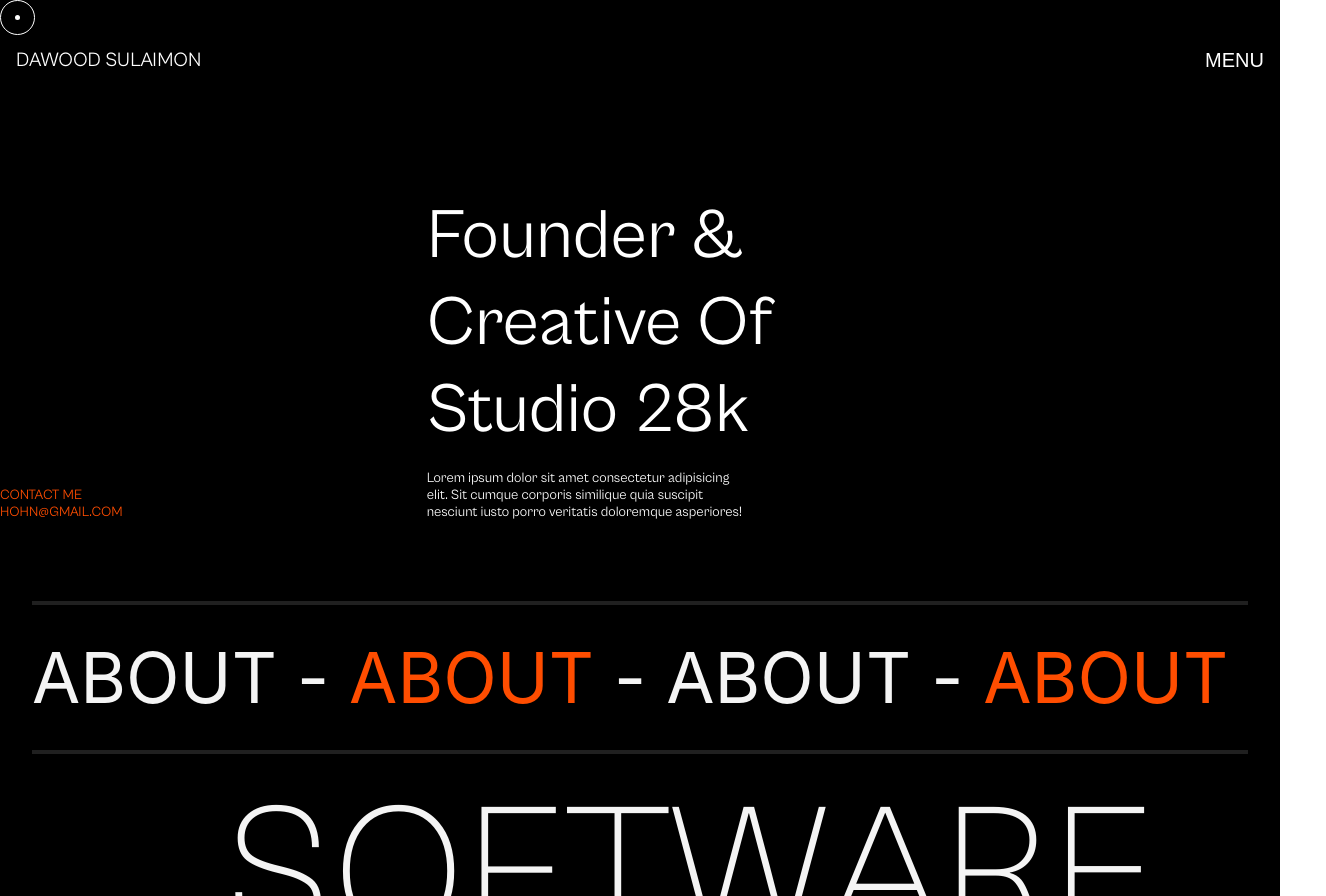
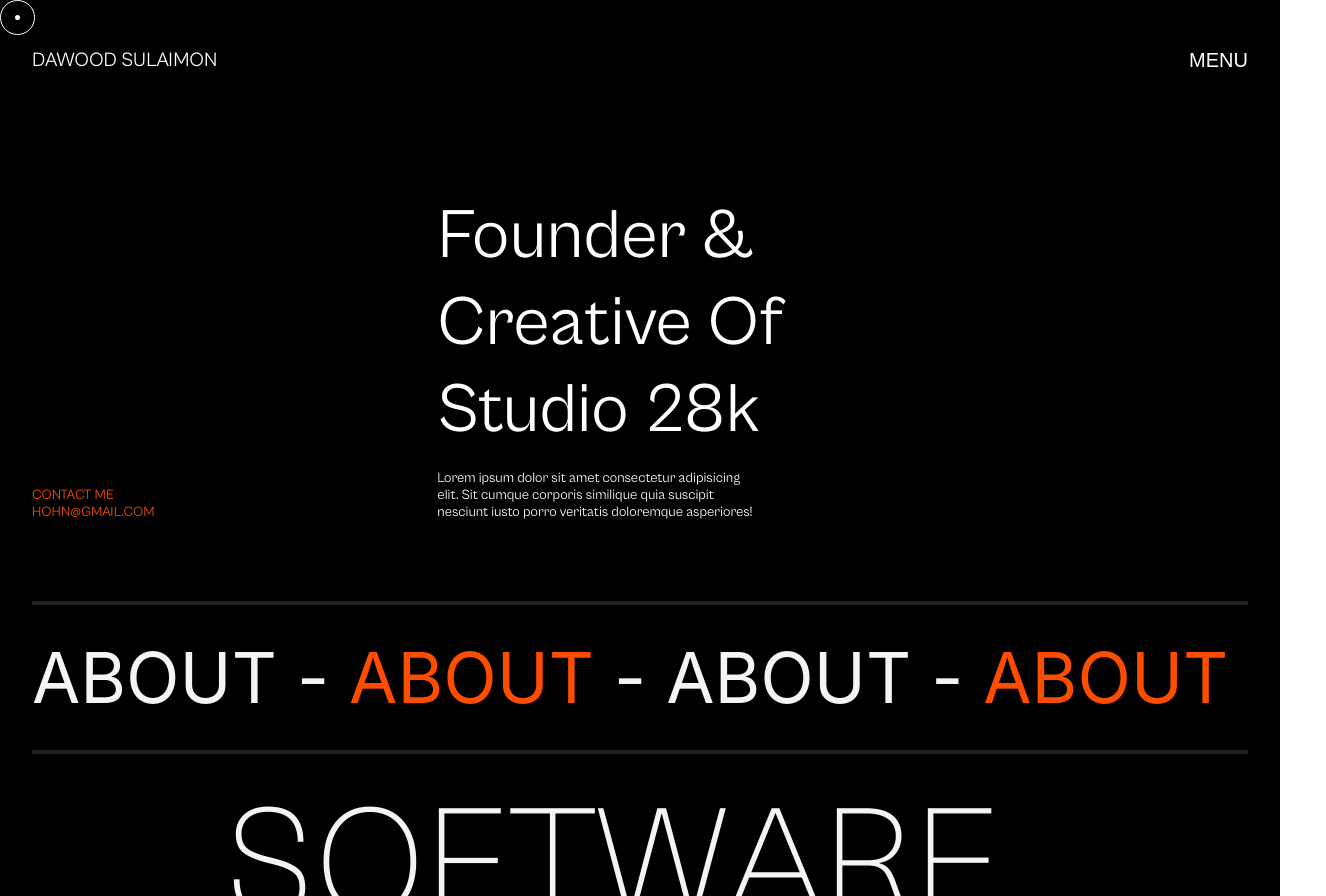
Before and after one commit to sulaimondawood/adebayo-olaonipeku, a Next.js app: page / in a window 1280 px wide. Shown: the top 896 px of the page, 1326 px wide, since content can reach past the window. Built offline with nearby package versions, Linux system fonts and the light colour scheme.

Commit message:
finished responsivesness

```diff
--- a/src/about/about.module.scss
+++ b/src/about/about.module.scss
@@ -46,6 +46,13 @@
         font-size: 180px;
         // font-size: 20vh;
         line-height: 0.85;
+
+        @media (min-width: 769px) and (max-width: 1350px) {
+          font-size: 90px;
+        }
+        @media (min-width: 1200px) and (max-width: 1350px) {
+          font-size: 150px;
+        }
 
         @include mobile {
           font-size: 90px;
--- a/src/components/hero/hero.module.scss
+++ b/src/components/hero/hero.module.scss
@@ -9,6 +9,7 @@
   height: 50vh;
   align-items: flex-end;
   font-family: $font-grotesk;
+  padding: 0 2rem;
 
   @include mobile {
     padding: 0 1rem;
--- a/src/components/navigation/index.tsx
+++ b/src/components/navigation/index.tsx
@@ -57,7 +57,7 @@ const Navigation = () => {
             }}
             className={styles.btn}
           >
-            MENU
+            CLOSE
           </button>
         </div>
         <div className={styles.nav_links}>
@@ -77,15 +77,23 @@ const Navigation = () => {
           </Link>
 
           <div className={styles.external_Links}>
+            <div>
+              <p>
                 <a className={styles.btn_link} href="">
                   GIthub
                 </a>
+              </p>
+            </div>
+            <div>
               <a className={styles.btn_link} href="">
                 LinkedIn
               </a>
+            </div>
+            <div>
               <a className={styles.btn_link} href="">
                 Twitter
               </a>
+            </div>
           </div>
         </div>
       </div>
--- a/src/components/navigation/navigation.module.scss
+++ b/src/components/navigation/navigation.module.scss
@@ -4,13 +4,17 @@
   display: flex;
   justify-content: space-between;
   align-items: center;
-  padding: 0 1rem;
+  padding: 0 2rem;
   padding-top: 3rem;
   max-width: 1440px;
   width: 100%;
   margin: 0 auto;
   padding-bottom: 3rem;
   font-family: $font-grotesk;
+
+  @include mobile {
+    padding: 2rem 1rem;
+  }
 
   .btn {
     background-color: transparent;
@@ -62,7 +66,7 @@
     padding-bottom: 3rem;
 
     @include mobile {
-      padding-top: 3rem;
+      padding-top: 2rem;
       padding-bottom: 0px;
     }
 
@@ -133,8 +137,8 @@
 
       @include mobile {
         width: 100%;
-        gap: 70px;
-        justify-content: center;
+        gap: 0;
+        justify-content: space-between;
       }
 
       .btn_link {
--- a/src/styles/globals.css
+++ b/src/styles/globals.css
@@ -61,7 +61,3 @@ a {
   color: inherit;
   scroll-behavior: smooth;
 }
-
-::-webkit-scrollbar {
-  display: none;
-}
```
Lines whose indentation alone changed are shown as unchanged.
